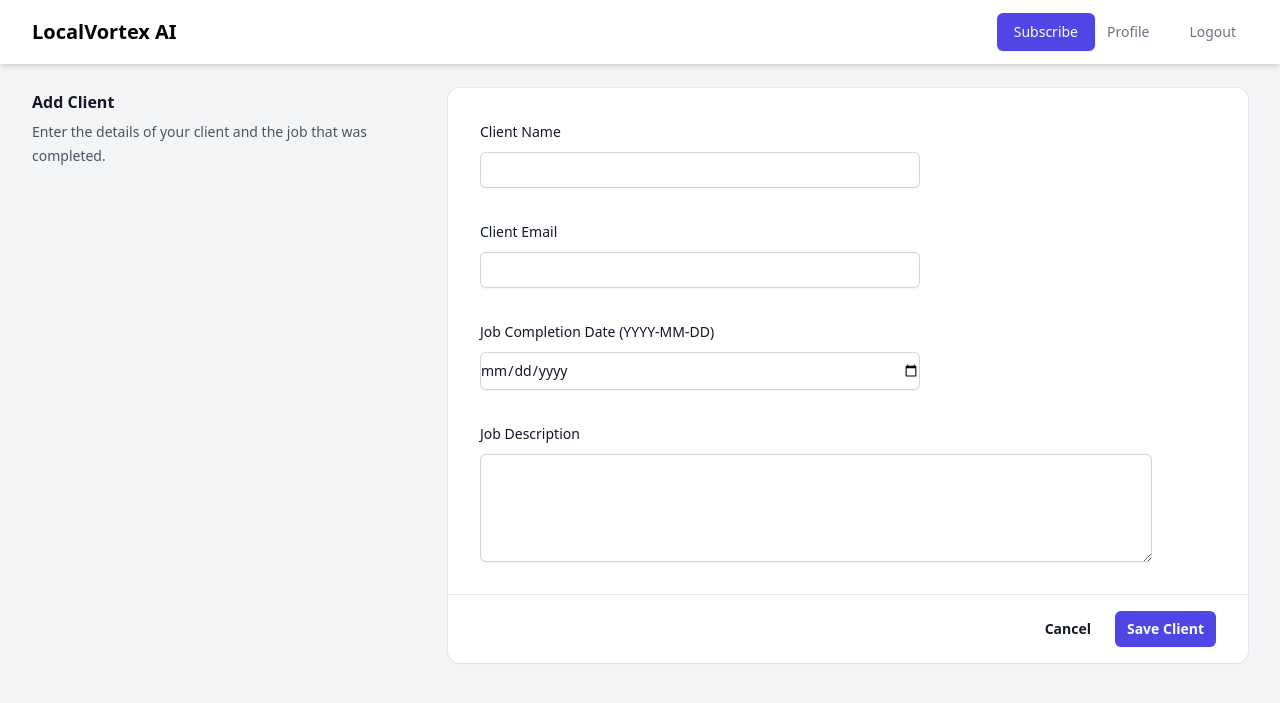
After one commit to tronmooo/Auto, a Flask app: page /clients/add in a window 1280 px wide. The commit adds this page. Shown: the top 703 px of the page. Run offline with Flask 3, Linux system fonts and the light colour scheme; the visitor is signed in with stand-in values (Sample User, id 1); some libraries are stand-ins or nearby versions.

Commit message:
feat: Implement Client Follow-up Engine
This commit introduces the third core feature of the LocalVortex AI application: an automated Client Follow-up Engine.

Key changes:
- A `Client` model has been added to the database to store client and job information.
- A `followup.py` module has been created to handle the core logic. It uses the Gemini API to generate personalized follow-up emails and the SendGrid API to send them.
- A new daily scheduled job runs to find clients who are due for a follow-up and initiates the process.
- A full CRUD UI for client management has been added under a new 'Clients' section, allowing you to add, edit, and delete your clients.
- The main navigation has been updated with a link to the new client management section.

```diff
--- a/app/__init__.py
+++ b/app/__init__.py
@@ -18,9 +18,12 @@ def create_app(config_class=Config):
         scheduler.init_app(app)
         scheduler.start()
 
-    # Schedule the job
+    # Schedule the jobs
     if scheduler.get_job('schedule-review-processing') is None:
-        scheduler.add_job(id='schedule-review-processing', func='app.reputation:schedule_review_processing', trigger='interval', seconds=30) # Using seconds for testing
+        scheduler.add_job(id='schedule-review-processing', func='app.reputation:schedule_review_processing', trigger='interval', minutes=60)
+
+    if scheduler.get_job('schedule-follow-up-processing') is None:
+        scheduler.add_job(id='schedule-follow-up-processing', func='app.followup:process_client_follow_ups', trigger='interval', days=1)
 
 
     # Register blueprints here
@@ -44,6 +47,9 @@ def create_app(config_class=Config):
     from .profile_bp import bp as profile_bp
     app.register_blueprint(profile_bp)
 
+    from .clients_bp import bp as clients_bp
+    app.register_blueprint(clients_bp)
+
     # Import models here to ensure they are registered with SQLAlchemy
     from . import models
 
--- a/app/ads.py
+++ b/app/ads.py
@@ -3,7 +3,7 @@ import uuid
 from google.ads.googleads.client import GoogleAdsClient
 from google.ads.googleads.errors import GoogleAdsException
 import google.generativeai as genai
-from ..extensions import db
+from .extensions import db
 
 
 def generate_ad_copy_with_gemini(business):
--- /dev/null
+++ b/app/clients_bp/__init__.py
@@ -0,0 +1,5 @@
+from flask import Blueprint
+
+bp = Blueprint('clients', __name__)
+
+from . import routes
--- /dev/null
+++ b/app/clients_bp/forms.py
@@ -0,0 +1,10 @@
+from flask_wtf import FlaskForm
+from wtforms import StringField, TextAreaField, SubmitField, DateField
+from wtforms.validators import DataRequired, Email, Length
+
+class ClientForm(FlaskForm):
+    name = StringField('Client Name', validators=[DataRequired(), Length(max=120)])
+    email = StringField('Client Email', validators=[DataRequired(), Email()])
+    job_description = TextAreaField('Job Description', validators=[DataRequired()])
+    job_completion_date = DateField('Job Completion Date (YYYY-MM-DD)', format='%Y-%m-%d', validators=[DataRequired()])
+    submit = SubmitField('Save Client')
--- /dev/null
+++ b/app/clients_bp/routes.py
@@ -0,0 +1,58 @@
+from flask import render_template, redirect, url_for, flash, abort
+from flask_login import login_required, current_user
+from . import bp
+from .forms import ClientForm
+from ..models import Client
+from ..extensions import db
+
+@bp.route('/clients')
+@login_required
+def list_clients():
+    clients = current_user.business_profile.clients.order_by(Client.job_completion_date.desc()).all()
+    return render_template('clients/list.html', clients=clients, title="Clients")
+
+@bp.route('/clients/add', methods=['GET', 'POST'])
+@login_required
+def add_client():
+    form = ClientForm()
+    if form.validate_on_submit():
+        new_client = Client(
+            business_profile_id=current_user.business_profile.id,
+            name=form.name.data,
+            email=form.email.data,
+            job_description=form.job_description.data,
+            job_completion_date=form.job_completion_date.data
+        )
+        db.session.add(new_client)
+        db.session.commit()
+        flash('Client added successfully.', 'success')
+        return redirect(url_for('clients.list_clients'))
+    return render_template('clients/form.html', form=form, title="Add Client")
+
+@bp.route('/clients/edit/<int:client_id>', methods=['GET', 'POST'])
+@login_required
+def edit_client(client_id):
+    client = Client.query.get_or_404(client_id)
+    # Ensure the client belongs to the current user's business
+    if client.business_profile_id != current_user.business_profile.id:
+        abort(403)
+
+    form = ClientForm(obj=client)
+    if form.validate_on_submit():
+        form.populate_obj(client)
+        db.session.commit()
+        flash('Client updated successfully.', 'success')
+        return redirect(url_for('clients.list_clients'))
+    return render_template('clients/form.html', form=form, title="Edit Client")
+
+@bp.route('/clients/delete/<int:client_id>', methods=['POST'])
+@login_required
+def delete_client(client_id):
+    client = Client.query.get_or_404(client_id)
+    if client.business_profile_id != current_user.business_profile.id:
+        abort(403)
+
+    db.session.delete(client)
+    db.session.commit()
+    flash('Client deleted successfully.', 'success')
+    return redirect(url_for('clients.list_clients'))
--- a/app/templates/base.html
+++ b/app/templates/base.html
@@ -25,6 +25,7 @@
                     <a href="{{ url_for('auth.logout') }}" class="ml-4 text-gray-500 hover:text-gray-700 px-3 py-2 rounded-md text-sm font-medium">Logout</a>
                     {% else %}
                     <a href="{{ url_for('main.dashboard') }}" class="text-gray-500 hover:text-gray-700 px-3 py-2 rounded-md text-sm font-medium">Dashboard</a>
+                    <a href="{{ url_for('clients.list_clients') }}" class="text-gray-500 hover:text-gray-700 px-3 py-2 rounded-md text-sm font-medium">Clients</a>
                     <a href="{{ url_for('profile.profile') }}" class="text-gray-500 hover:text-gray-700 px-3 py-2 rounded-md text-sm font-medium">Profile</a>
                     <a href="{{ url_for('auth.logout') }}" class="ml-4 text-gray-500 hover:text-gray-700 px-3 py-2 rounded-md text-sm font-medium">Logout</a>
                     {% endif %}
--- /dev/null
+++ b/app/templates/clients/form.html
@@ -0,0 +1,51 @@
+{% extends "base.html" %}
+
+{% block content %}
+<div class="space-y-10 divide-y divide-gray-900/10">
+    <div class="grid grid-cols-1 gap-x-8 gap-y-8 md:grid-cols-3">
+        <div class="px-4 sm:px-0">
+            <h2 class="text-base font-semibold leading-7 text-gray-900">{{ title }}</h2>
+            <p class="mt-1 text-sm leading-6 text-gray-600">Enter the details of your client and the job that was completed.</p>
+        </div>
+
+        <form method="POST" class="bg-white shadow-sm ring-1 ring-gray-900/5 sm:rounded-xl md:col-span-2">
+            {{ form.hidden_tag() }}
+            <div class="px-4 py-6 sm:p-8">
+                <div class="grid max-w-2xl grid-cols-1 gap-x-6 gap-y-8 sm:grid-cols-6">
+                    <div class="sm:col-span-4">
+                        {{ form.name.label(class="block text-sm font-medium leading-6 text-gray-900") }}
+                        <div class="mt-2">
+                            {{ form.name(class="block w-full rounded-md border-0 py-1.5 text-gray-900 shadow-sm ring-1 ring-inset ring-gray-300 placeholder:text-gray-400 focus:ring-2 focus:ring-inset focus:ring-indigo-600 sm:text-sm sm:leading-6") }}
+                        </div>
+                    </div>
+
+                    <div class="sm:col-span-4">
+                        {{ form.email.label(class="block text-sm font-medium leading-6 text-gray-900") }}
+                        <div class="mt-2">
+                            {{ form.email(class="block w-full rounded-md border-0 py-1.5 text-gray-900 shadow-sm ring-1 ring-inset ring-gray-300 placeholder:text-gray-400 focus:ring-2 focus:ring-inset focus:ring-indigo-600 sm:text-sm sm:leading-6") }}
+                        </div>
+                    </div>
+
+                    <div class="sm:col-span-4">
+                        {{ form.job_completion_date.label(class="block text-sm font-medium leading-6 text-gray-900") }}
+                        <div class="mt-2">
+                            {{ form.job_completion_date(class="block w-full rounded-md border-0 py-1.5 text-gray-900 shadow-sm ring-1 ring-inset ring-gray-300 placeholder:text-gray-400 focus:ring-2 focus:ring-inset focus:ring-indigo-600 sm:text-sm sm:leading-6") }}
+                        </div>
+                    </div>
+
+                    <div class="col-span-full">
+                        {{ form.job_description.label(class="block text-sm font-medium leading-6 text-gray-900") }}
+                        <div class="mt-2">
+                            {{ form.job_description(rows=4, class="block w-full rounded-md border-0 py-1.5 text-gray-900 shadow-sm ring-1 ring-inset ring-gray-300 placeholder:text-gray-400 focus:ring-2 focus:ring-inset focus:ring-indigo-600 sm:text-sm sm:leading-6") }}
+                        </div>
+                    </div>
+                </div>
+            </div>
+            <div class="flex items-center justify-end gap-x-6 border-t border-gray-900/10 px-4 py-4 sm:px-8">
+                <a href="{{ url_for('clients.list_clients') }}" class="text-sm font-semibold leading-6 text-gray-900">Cancel</a>
+                {{ form.submit(class="rounded-md bg-indigo-600 px-3 py-2 text-sm font-semibold text-white shadow-sm hover:bg-indigo-500 focus-visible:outline focus-visible:outline-2 focus-visible:outline-offset-2 focus-visible:outline-indigo-600") }}
+            </div>
+        </form>
+    </div>
+</div>
+{% endblock %}
--- a/config.py
+++ b/config.py
@@ -21,3 +21,6 @@ class Config:
 
     # For field encryption
     SECRET_ENCRYPTION_KEY = os.environ.get('SECRET_ENCRYPTION_KEY') or 'default-encryption-key-is-not-secure'
+
+    # SendGrid
+    SENDGRID_API_KEY = os.environ.get('SENDGRID_API_KEY')
--- a/requirements.txt
+++ b/requirements.txt
@@ -25,3 +25,4 @@ google-generativeai==0.3.2
 requests==2.31.0
 stripe==8.5.0
 cryptography==42.0.5
+sendgrid==6.10.0
```
Also changed, not shown: app/followup.py (added, +110 -0 lines), app/models.py (+14 -0 lines), app/templates/clients/list.html (added, +60 -0 lines), migrations/versions/28b1675df50f_add_client_model.py (renamed from migrations/versions/78aa0edcf2a8_add_google_ads_fields_to_businessprofile.py, +16 -4 lines).
